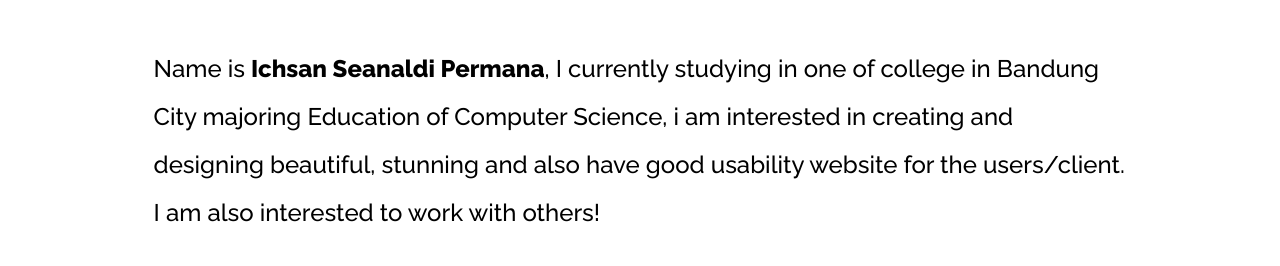
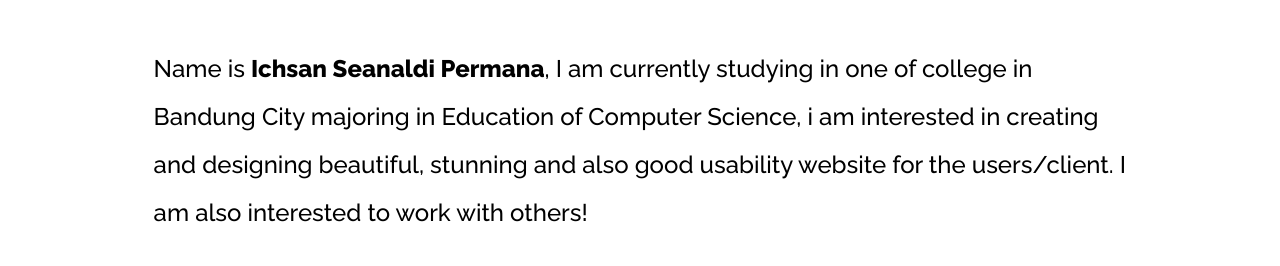
Before and after one commit to ichsanseanaldi/portfolio-2, a plain HTML site: page about.html in a window 1280 px wide. Shown: the part 230-496 px from the top of the page. Drawn offline with Linux system fonts and the light colour scheme.

Commit message:
fix words

```diff
--- a/about.html
+++ b/about.html
@@ -37,7 +37,7 @@
             </div>
             <div class="inside-wrapper">
                 <div>
-                    <p class="paragraph">Name is <b>Ichsan Seanaldi Permana</b>, I currently studying in one of college in Bandung City majoring Education of Computer Science, i am interested in creating and designing beautiful, stunning and also have good usability website for the users/client. I
+                    <p class="paragraph">Name is <b>Ichsan Seanaldi Permana</b>, I am currently studying in one of college in Bandung City majoring in Education of Computer Science, i am interested in creating and designing beautiful, stunning and also good usability website for the users/client. I
                         am also interested to work with others!</p>
                 </div>
                 <div class="contact-box">
```
